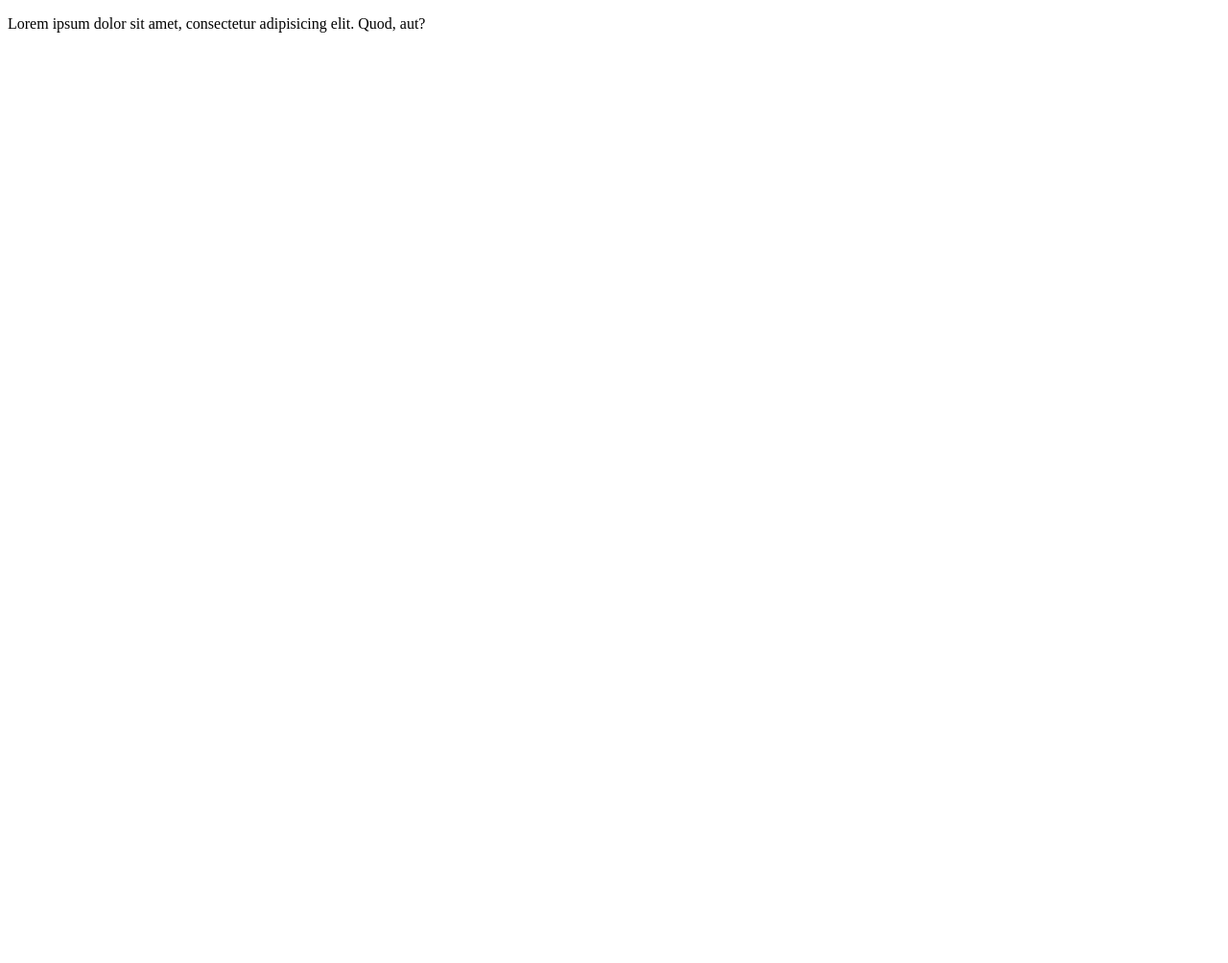
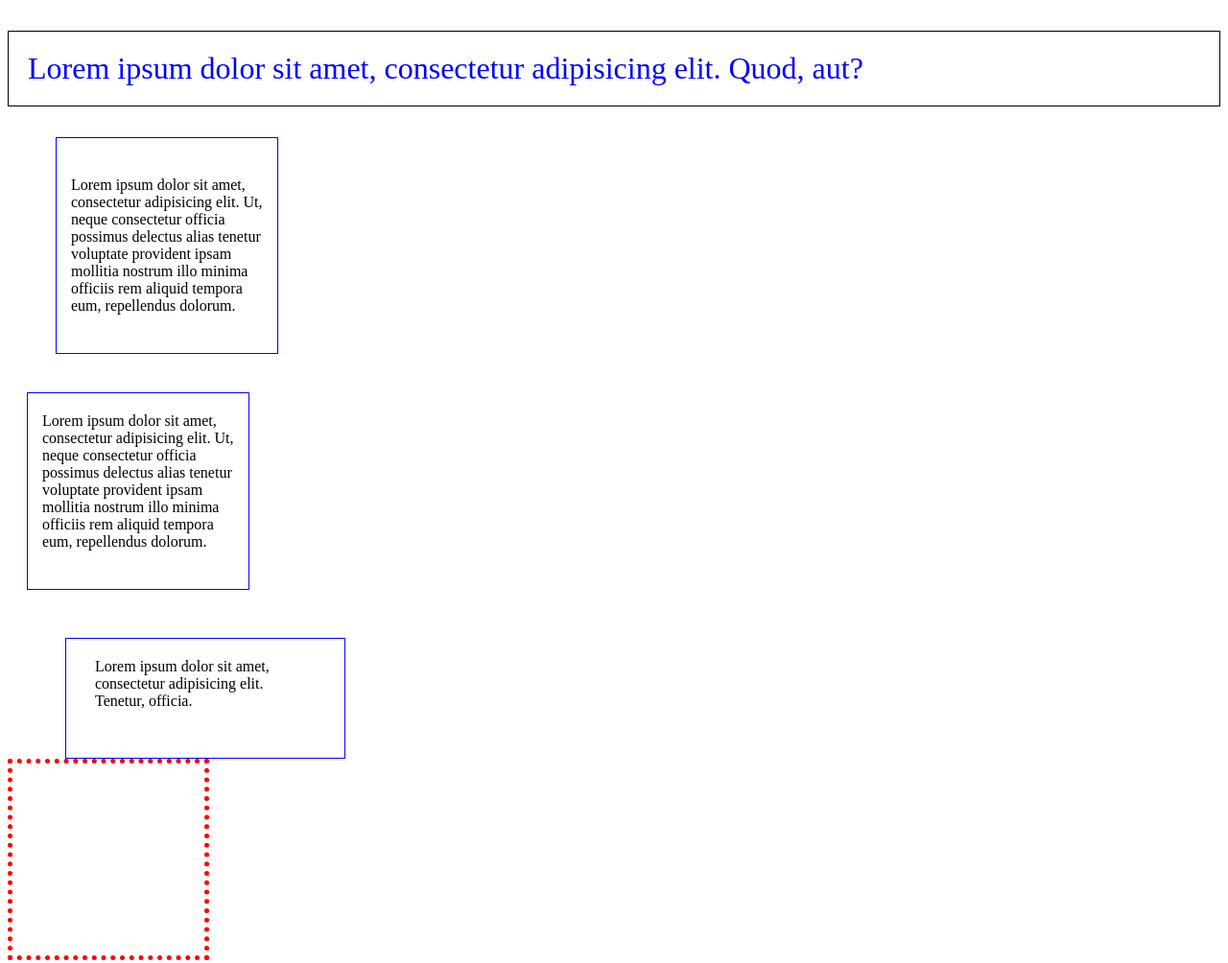
Before and after one commit to shreebhagya123/box-model, a plain HTML site: page index.html in a window 1280 px wide. Shown: the whole page at 96% size. Before the commit the page ends 800 px from the top, so only its background shows below. Drawn offline with Linux system fonts and the light colour scheme.

Commit message:
added files

```diff
--- a/index.html
+++ b/index.html
@@ -3,9 +3,15 @@
 <head>
     <meta charset="UTF-8">
     <meta name="viewport" content="width=device-width, initial-scale=1.0">
+    <link rel="stylesheet" href="./style.css">
     <title>Box-Model</title>
 </head>
 <body>
     <p>Lorem ipsum dolor sit amet, consectetur adipisicing elit. Quod, aut?</p>
+    <div class="box box1">Lorem ipsum dolor sit amet, consectetur adipisicing elit. Ut, neque consectetur officia possimus delectus alias tenetur voluptate provident ipsam mollitia nostrum illo minima officiis rem aliquid tempora eum, repellendus dolorum.</div>
+    <div class="box box2">Lorem ipsum dolor sit amet, consectetur adipisicing elit. Ut, neque consectetur officia possimus delectus alias tenetur voluptate provident ipsam mollitia nostrum illo minima officiis rem aliquid tempora eum, repellendus dolorum.</div>
+    <div class="box box3">Lorem ipsum dolor sit amet, consectetur adipisicing elit. Tenetur, officia.</div>
+<div class="box box4"></div>
+
 </body>
 </html>
--- /dev/null
+++ b/style.css
@@ -0,0 +1,36 @@
+p {
+    color: blue;
+    font-size: 32px;
+    border: 1px solid black;
+    padding: 20px;
+}
+
+.box {
+    width:200px;
+    border: 1px solid blue;
+
+}
+
+.box1 {
+    padding : 40px 15px;
+    margin: 30px 50px;
+}
+
+.box2 {
+    padding: 20px 15px 40px;
+    margin: 40px 20px 10px;
+}
+
+.box3 {
+    padding-top: 20px;
+    padding-bottom: 50px;
+    padding-left: 30px;
+    padding-right: 60px;
+    margin-top: 50px;
+    margin-left: 60px;
+}
+
+.box4 {
+    border: 5px dotted red;
+    height: 200px;
+}
```
Also changed, not shown: 1 other file.
